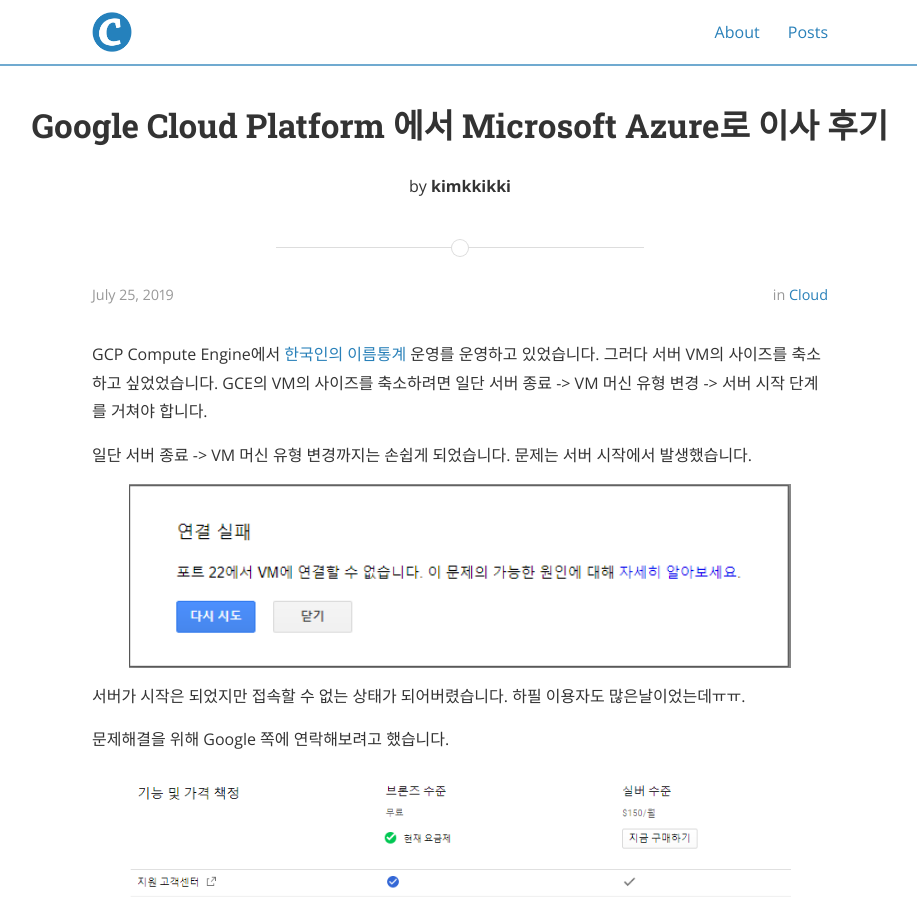
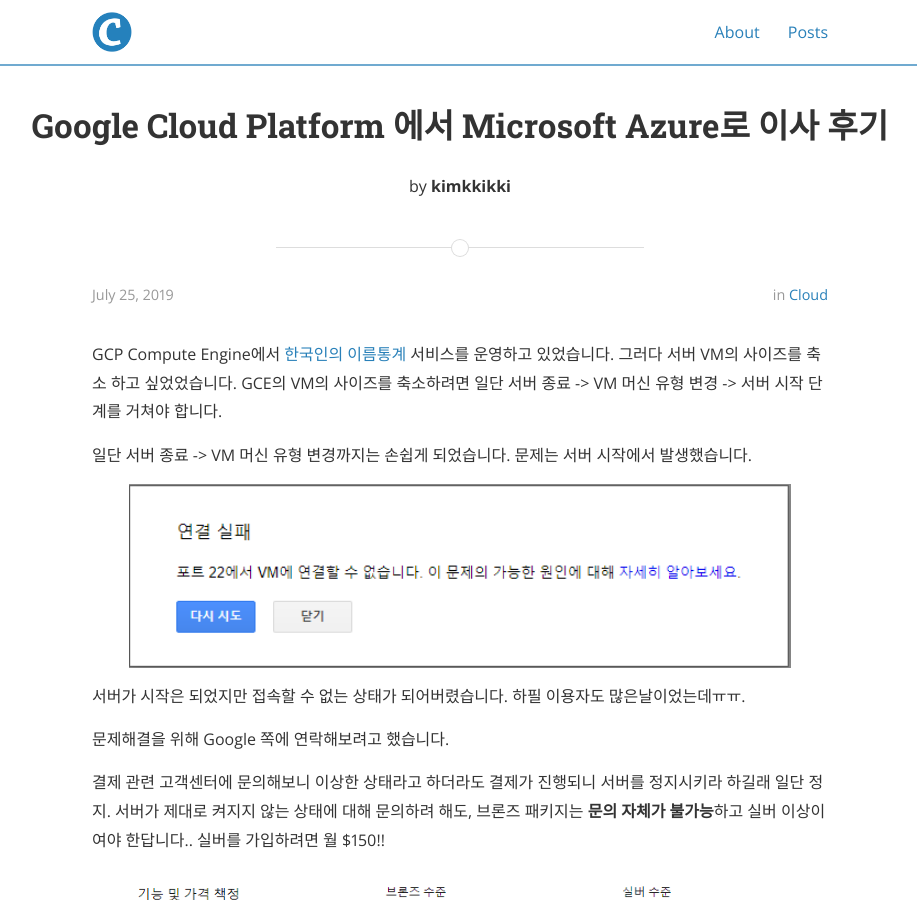
Before and after one commit to kimkkikki/kimkkikki.github.io, a Jekyll site: the page built from _posts/cloud/2019-07-25-gcp-to-azure.md, in a window 1280 px wide and 900 px high. Shown: the whole window, without its empty margins (180-1097 px from the left). Built offline with Jekyll 4.4.1, drawn with Linux system fonts in a browser that asks for light colours; nearby versions of some CDN libraries; comment, search, counter and statistics services are not loaded.

Commit message:
typo fix

```diff
--- a/_posts/cloud/2019-07-25-gcp-to-azure.md
+++ b/_posts/cloud/2019-07-25-gcp-to-azure.md
@@ -7,7 +7,7 @@ categories: cloud
 comments: true
 ---
 
-GCP Compute Engine에서 [한국인의 이름통계](https://koreanname.me) 운영를 운영하고 있었습니다. 그러다 서버 VM의 사이즈를 축소 하고 싶었었습니다.
+GCP Compute Engine에서 [한국인의 이름통계](https://koreanname.me) 서비스를 운영하고 있었습니다. 그러다 서버 VM의 사이즈를 축소 하고 싶었었습니다.
 GCE의 VM의 사이즈를 축소하려면 일단 서버 종료 -> VM 머신 유형 변경 -> 서버 시작 단계를 거쳐야 합니다.
 
 일단 서버 종료 -> VM 머신 유형 변경까지는 손쉽게 되었습니다. 문제는 서버 시작에서 발생했습니다.
@@ -18,11 +18,11 @@ GCE의 VM의 사이즈를 축소하려면 일단 서버 종료 -> VM 머신 유
 
 문제해결을 위해 Google 쪽에 연락해보려고 했습니다.
 
-![Image alt gcp_support_package](/assets/gcp_support_package.png)
-
 결제 관련 고객센터에 문의해보니 이상한 상태라고 하더라도 결제가 진행되니 서버를 정지시키라 하길래 일단 정지.
 서버가 제대로 켜지지 않는 상태에 대해 문의하려 해도, 브론즈 패키지는 **문의 자체가 불가능**하고 실버 이상이여야 한답니다..
 실버를 가입하려면 월 \$150!!
+
+![Image alt gcp_support_package](/assets/gcp_support_package.png)
 
 돈이 없으면 안켜져도 물어볼 수 없는거죠. 저도 월 \$200씩 돈내고 쓰는 고객이었는데 아무리 소규모 고객이라도,
 고객응대가 이러면 안되는 것이라고 생각하는데 구글은 그렇지 않나봅니다.
```
